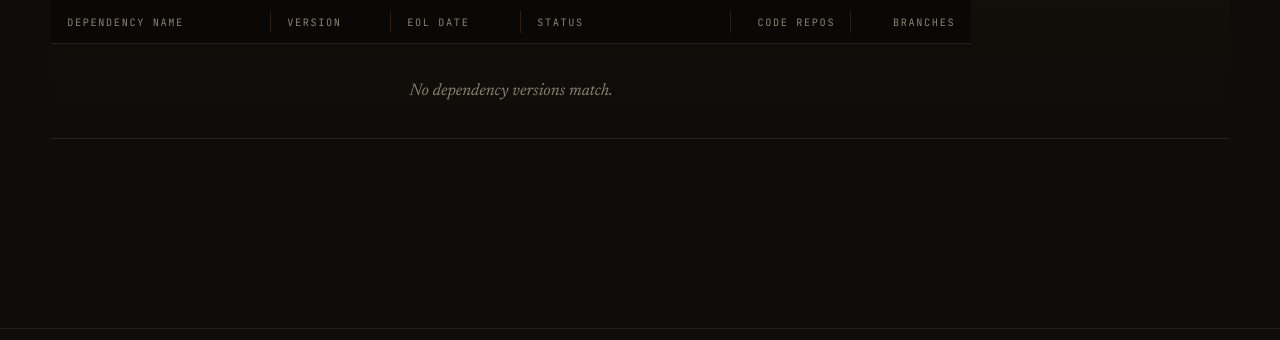
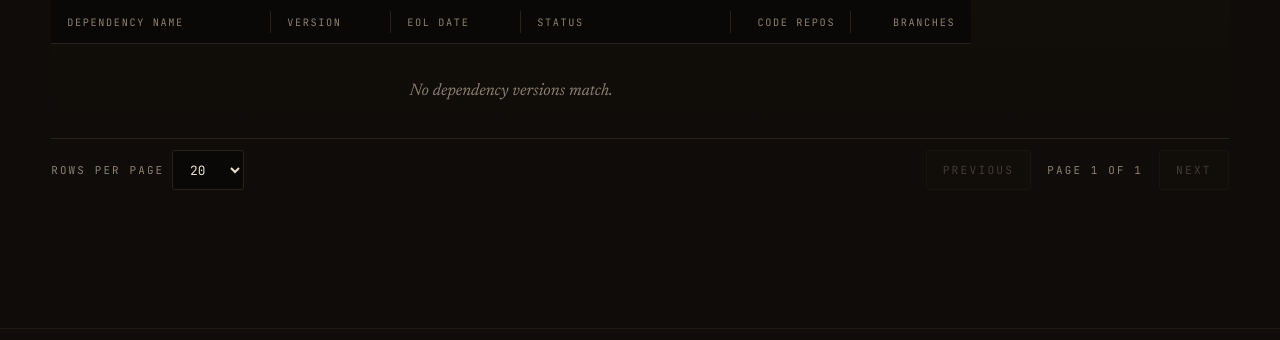
Before and after one commit to TheRealMarcusChiu/eol-ledger, a Spring Boot app: page / in a window 1280 px wide. Shown: the part 401-741 px from the top of the page. Run offline with Spring Boot 4, Linux system fonts and the light colour scheme; some libraries are stand-ins or nearby versions.

Commit message:
ui: paginate every table (20/50/100 rows per page, Previous/Next)
Each table gets its own pager under it, empty tables included. Filters and
sort still run over the whole table; the page is cut from all matches, the
filter count stays the total, and any filter, sort, clear or size change
returns to page 1. No-JS pages still show every row.

Co-Authored-By: Claude Opus 5.5 <noreply@anthropic.com>

```diff
--- a/src/main/resources/static/app.css
+++ b/src/main/resources/static/app.css
@@ -477,7 +477,7 @@ form.inline { display: inline; }
   margin: 0 0 .7rem;
   min-height: 2.5rem;
 }
-.filter-bar p {
+.filter-bar p, .pager p, .pager label {
   margin: 0;
   color: var(--muted);
   font: 400 .68rem/1.5 var(--mono);
@@ -486,6 +486,10 @@ form.inline { display: inline; }
 }
 .filter-bar p strong { color: var(--ink); font-weight: 500; }
 .filter-bar [data-filters-clear-all][hidden] { display: none; }
+/* Pages under each table (app.js): rows per page, Previous, "Page 2 of 5", Next. */
+.pager { display: flex; flex-wrap: wrap; align-items: center; gap: .5rem 1rem; margin: .7rem 0 1.4rem; }
+.pager label { display: inline-flex; align-items: center; gap: .5rem; margin-right: auto; }
+.pager button:disabled { opacity: .4; cursor: default; pointer-events: none; }
 
 .table-wrap {
   overflow-x: auto;
--- a/src/main/resources/static/app.js
+++ b/src/main/resources/static/app.js
@@ -387,6 +387,16 @@ function cellValue(td) {
   return td && td.hasAttribute('data-value') ? td.getAttribute('data-value') : cellText(td);
 }
 
+var PAGE_SIZES = [20, 50, 100];
+
+/** Rows start..end of n matching rows on a page: size 20, 50 or 100 (else 20), page clamped to 1..pages; 0 rows is one empty page. */
+function pageRange(n, page, size) {
+  if (PAGE_SIZES.indexOf(size) < 0) size = PAGE_SIZES[0];
+  var pages = Math.max(1, Math.ceil(n / size));
+  var p = Math.min(pages, Math.max(1, Math.floor(page) || 1));
+  return { page: p, pages: pages, start: (p - 1) * size, end: Math.min(n, p * size) };
+}
+
 var tableSeq = 0;
 
 /**
@@ -399,10 +409,53 @@ function initTable(table, opts) {
   var tbody = table.tBodies[0];
   if (!head || !tbody) return;
   var trs = Array.prototype.filter.call(tbody.rows, function (tr) { return !tr.hasAttribute('data-empty') && !tr.querySelector('td.empty'); });
-  if (!trs.length) return; // nothing to sort or filter; the page's own empty message stays
   var uid = 't' + (++tableSeq);
   var noun = opts.noun || 'rows';
   var defaultSort = opts.defaultSort || null;
+
+  // Pages below the table: render() lists every match in display order; draw() shows only the current page of it.
+  var matching = trs.map(function (tr, i) { return i; }), page = 1, size = PAGE_SIZES[0];
+  var pager = document.createElement('nav');
+  pager.className = 'pager';
+  pager.setAttribute('aria-label', 'Pages of ' + noun);
+  var sizeSelect = document.createElement('select');
+  sizeSelect.setAttribute('data-page-size', '');
+  PAGE_SIZES.forEach(function (n) { sizeSelect.add(new Option(String(n), String(n))); });
+  var sizeLabel = document.createElement('label');
+  sizeLabel.append('Rows per page ', sizeSelect);
+  var prev = document.createElement('button'), next = document.createElement('button');
+  prev.type = next.type = 'button';
+  prev.className = next.className = 'button-quiet';
+  prev.setAttribute('data-page-prev', '');
+  next.setAttribute('data-page-next', '');
+  prev.textContent = 'Previous';
+  next.textContent = 'Next';
+  var where = document.createElement('p');
+  where.setAttribute('data-page-status', '');
+  where.setAttribute('aria-live', 'polite');
+  pager.append(sizeLabel, prev, where, next);
+  (table.closest('.table-wrap') || table).after(pager);
+
+  function draw() {
+    var p = pageRange(matching.length, page, size);
+    page = p.page;
+    trs.forEach(function (tr) { tr.hidden = true; }); // hidden rows are display: none, so never tabbable
+    matching.slice(p.start, p.end).forEach(function (i) { trs[i].hidden = false; });
+    where.textContent = 'Page ' + p.page + ' of ' + p.pages;
+    prev.disabled = p.page <= 1;
+    next.disabled = p.page >= p.pages;
+  }
+
+  function turn(by, button, other) {
+    page += by;
+    draw();
+    if (button.disabled) other.focus(); // a disabled button drops focus to the page
+  }
+  prev.addEventListener('click', function () { turn(-1, prev, next); });
+  next.addEventListener('click', function () { turn(1, next, prev); });
+  sizeSelect.addEventListener('change', function () { size = Number(sizeSelect.value); page = 1; draw(); });
+  draw();
+  if (!trs.length) return; // nothing to sort or filter; the page's own empty message stays
 
   var cols = Array.prototype.map.call(head.cells, function (cell, i) {
     return { th: cell, index: i, key: cell.getAttribute('data-column') || 'c' + i, type: cell.getAttribute('data-type') || 'text' };
@@ -454,10 +507,13 @@ function initTable(table, opts) {
 
   function render() {
     var shown = visibleRows(data, filters, types);
-    var n = 0;
-    trs.forEach(function (tr, i) { tr.hidden = !shown[i]; if (shown[i]) n++; });
     var order = sort ? sortOrder(data.map(function (r) { return r[sort.key]; }), types[sort.key], sort.dir) : data.map(function (r, i) { return i; });
     order.forEach(function (i) { tbody.insertBefore(trs[i], emptyRow); });
+    // Every filter or sort change starts again on page 1 of the whole table's matches.
+    matching = order.filter(function (i) { return shown[i]; });
+    page = 1;
+    draw();
+    var n = matching.length;
     emptyRow.hidden = n > 0;
     var active = keys.filter(function (k) { return filterPredicate(filters[k], types[k]); });
     keys.forEach(function (k) {
```
Also changed, not shown: 1 other file.
